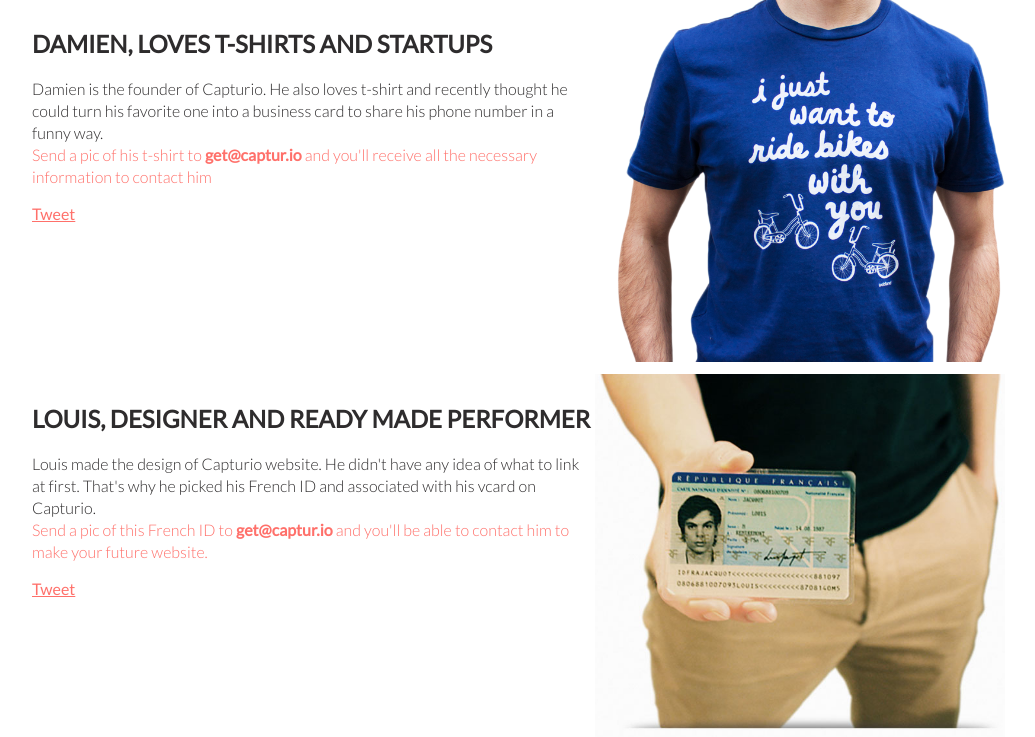
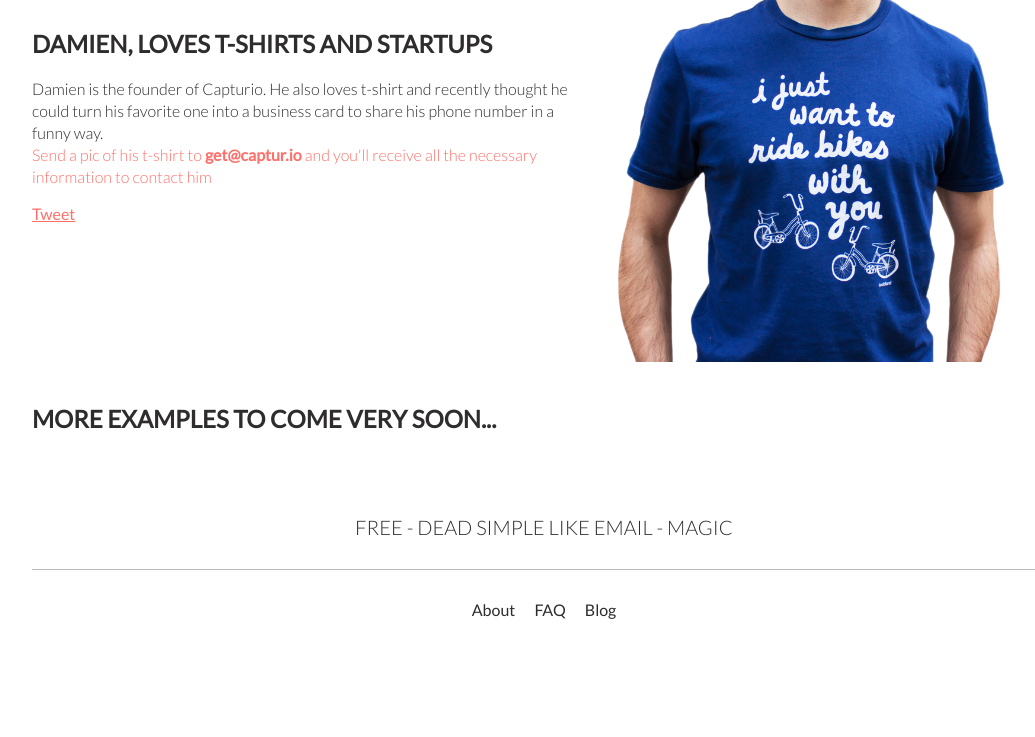
Before and after one commit to detcherry/capturio, a Python web app: template templates/use_cases.html in a window 1280 px wide. Shown: the part 307-1044 px from the top of the page, without its empty margins (96-1131 px from the left). After the commit the page ends 926 px from the top, so only its background shows below. Run offline with Jinja, Linux system fonts and the light colour scheme; the template is opened without the code that fills it, so the values that code supplies are empty; some libraries are stand-ins or nearby versions.

Commit message:
Temporary removed Louis visual

```diff
--- a/templates/use_cases.html
+++ b/templates/use_cases.html
@@ -26,6 +26,12 @@
 	</div>
 	<img src="/images/use-case-1.png">
 </div>
+<div class="secondary_block" id="1">
+	<div class="text">
+		<h2>MORE EXAMPLES TO COME VERY SOON...</h2>
+	</div>
+</div>
+<!--
 <div class="secondary_block" id="2">
 	<div class="text">
 		<h2>LOUIS, DESIGNER AND READY MADE PERFORMER</h2>
@@ -41,6 +47,7 @@
 	</div>
 	<img src="/images/louis.png">
 </div>
+-->
 
 <script type="text/javascript" src="http://platform.twitter.com/widgets.js"></script>
 {% endblock %}
```
